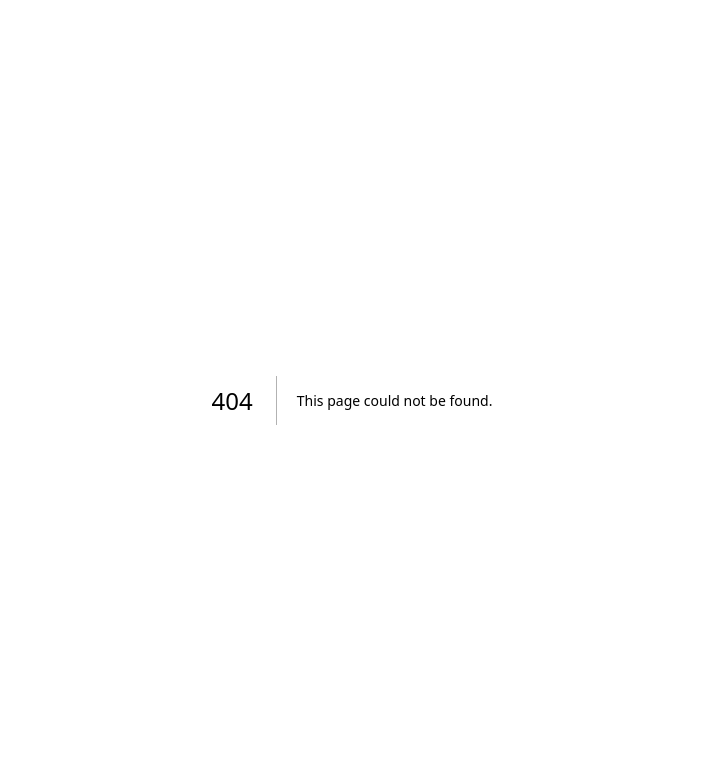
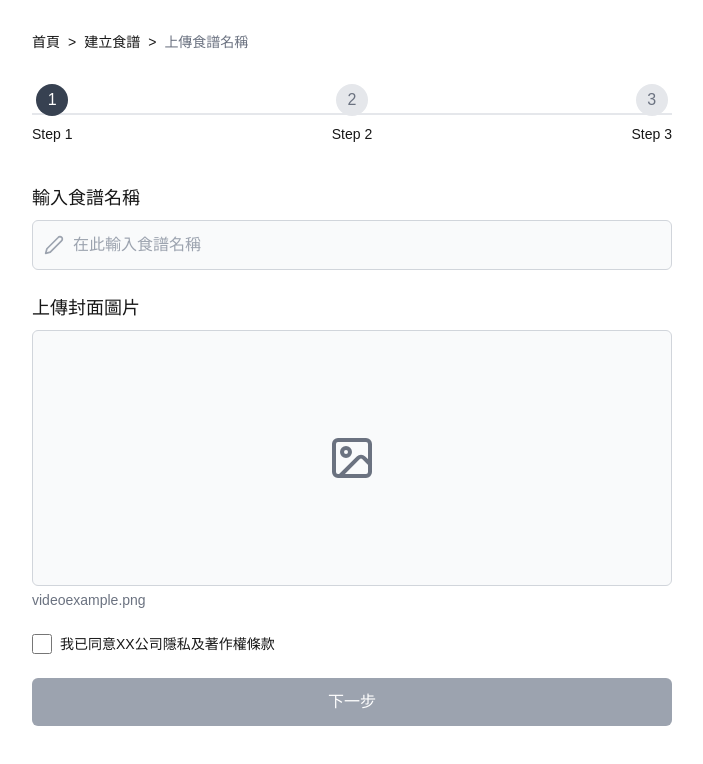
Before and after one commit to heyi5478/anna-cook, a Next.js app: page /upload-recipe in a window 1280 px wide. Before the commit this address had no page. Shown: the top 764 px of the page, without its empty margins (288-991 px from the left). Built offline with nearby package versions, Linux system fonts and the light colour scheme.

Commit message:
feat: 新增 RecipeUploadForm 元件及其相關頁面，實現食譜上傳功能，包含表單驗證和圖片預覽功能，增強用戶體驗。

```diff
--- /dev/null
+++ b/src/components/RecipeUploadLayout/index.tsx
@@ -0,0 +1,203 @@
+import type React from "react"
+
+import { useState } from "react"
+import { useForm } from "react-hook-form"
+import { zodResolver } from "@hookform/resolvers/zod"
+import { z } from "zod"
+import { cn } from "@/lib/utils"
+
+// 定義表單驗證 schema
+const recipeFormSchema = z.object({
+  recipeName: z.string().min(2, { message: "食譜名稱至少需要 2 個字元" }),
+  coverImage: z.instanceof(File).optional(),
+  agreement: z.literal(true, {
+    errorMap: () => ({ message: "請同意條款才能繼續" }),
+  }),
+})
+
+// 定義表單資料型別
+type RecipeFormValues = z.infer<typeof recipeFormSchema>
+
+export default function RecipeUploadForm() {
+  // 設定目前步驟狀態
+  const [currentStep, setCurrentStep] = useState(1)
+
+  // 設定預覽圖片狀態
+  const [imagePreview, setImagePreview] = useState<string | null>(null)
+
+  // 初始化 react-hook-form
+  const {
+    register,
+    handleSubmit,
+    formState: { errors },
+    watch,
+  } = useForm<RecipeFormValues>({
+    resolver: zodResolver(recipeFormSchema),
+    defaultValues: {
+      recipeName: "",
+      agreement: undefined,
+    },
+  })
+
+  // 處理表單提交
+  const atSubmit = (data: RecipeFormValues) => {
+    console.log("表單資料:", data)
+    setCurrentStep(2)
+  }
+
+  // 處理圖片上傳
+  const atImageChange = (e: React.ChangeEvent<HTMLInputElement>) => {
+    const file = e.target.files?.[0]
+    if (file) {
+      const reader = new FileReader()
+      reader.onloadend = () => {
+        setImagePreview(reader.result as string)
+      }
+      reader.readAsDataURL(file)
+    }
+  }
+
+  return (
+    <div className="max-w-2xl mx-auto px-4 py-8">
+      {/* 麵包屑導航 */}
+      <nav className="flex items-center gap-2 text-sm mb-8">
+        <a href="#" className="hover:underline">
+          首頁
+        </a>
+        <span>&gt;</span>
+        <a href="#" className="hover:underline">
+          建立食譜
+        </a>
+        <span>&gt;</span>
+        <span className="text-gray-500">上傳食譜名稱</span>
+      </nav>
+
+      {/* 步驟指示器 */}
+      <div className="mb-10">
+        <div className="relative flex items-center justify-between">
+          <div className="absolute left-0 right-0 top-1/2 h-0.5 -translate-y-1/2 bg-gray-200"></div>
+
+          {[1, 2, 3].map((step) => (
+            <div key={step} className="relative flex flex-col items-center">
+              <div
+                className={cn(
+                  "w-8 h-8 rounded-full flex items-center justify-center z-10",
+                  currentStep >= step ? "bg-gray-700 text-white" : "bg-gray-200 text-gray-500",
+                )}
+              >
+                {step}
+              </div>
+              <span className="mt-2 text-sm font-medium">Step {step}</span>
+            </div>
+          ))}
+        </div>
+      </div>
+
+      {/* 表單 */}
+      <form onSubmit={handleSubmit(atSubmit)}>
+        {/* 食譜名稱輸入 */}
+        <div className="mb-6">
+          <label htmlFor="recipeName" className="block text-lg font-medium mb-2">
+            輸入食譜名稱
+          </label>
+          <div className="relative">
+            <input
+              id="recipeName"
+              type="text"
+              placeholder="在此輸入食譜名稱"
+              className={cn(
+                "w-full px-10 py-3 border rounded-md bg-gray-50",
+                errors.recipeName ? "border-red-500" : "border-gray-300",
+              )}
+              {...register("recipeName")}
+            />
+            <div className="absolute left-3 top-1/2 -translate-y-1/2 text-gray-400">
+              <svg
+                xmlns="http://www.w3.org/2000/svg"
+                width="20"
+                height="20"
+                viewBox="0 0 24 24"
+                fill="none"
+                stroke="currentColor"
+                strokeWidth="2"
+                strokeLinecap="round"
+                strokeLinejoin="round"
+              >
+                <path d="M17 3a2.85 2.83 0 1 1 4 4L7.5 20.5 2 22l1.5-5.5Z"></path>
+              </svg>
+            </div>
+          </div>
+          {errors.recipeName && <p className="mt-1 text-sm text-red-500">{errors.recipeName.message}</p>}
+        </div>
+
+        {/* 上傳封面圖片 */}
+        <div className="mb-6">
+          <label htmlFor="coverImage" className="block text-lg font-medium mb-2">
+            上傳封面圖片
+          </label>
+          <div
+            className="border border-gray-300 rounded-md bg-gray-50 p-4 h-64 flex items-center justify-center cursor-pointer"
+            onClick={() => document.getElementById("coverImage")?.click()}
+          >
+            {imagePreview ? (
+              <img
+                src={imagePreview || "/placeholder.svg"}
+                alt="預覽圖片"
+                className="max-h-full max-w-full object-contain"
+              />
+            ) : (
+              <div className="text-gray-500 flex flex-col items-center">
+                <svg
+                  xmlns="http://www.w3.org/2000/svg"
+                  width="48"
+                  height="48"
+                  viewBox="0 0 24 24"
+                  fill="none"
+                  stroke="currentColor"
+                  strokeWidth="2"
+                  strokeLinecap="round"
+                  strokeLinejoin="round"
+                >
+                  <rect width="18" height="18" x="3" y="3" rx="2" ry="2"></rect>
+                  <circle cx="9" cy="9" r="2"></circle>
+                  <path d="m21 15-3.086-3.086a2 2 0 0 0-2.828 0L6 21"></path>
+                </svg>
+              </div>
+            )}
+            <input
+              id="coverImage"
+              type="file"
+              accept="image/*"
+              className="hidden"
+              {...register("coverImage", {
+                onChange: atImageChange
+              })}
+            />
+          </div>
+          <p className="mt-1 text-sm text-gray-500">videoexample.png</p>
+        </div>
+
+        {/* 同意條款 */}
+        <div className="mb-6">
+          <label className="flex items-center">
+            <input
+              type="checkbox"
+              className={cn("w-5 h-5 mr-2", errors.agreement ? "border-red-500" : "")}
+              {...register("agreement")}
+            />
+            <span className="text-sm">我已同意XX公司隱私及著作權條款</span>
+          </label>
+          {errors.agreement && <p className="mt-1 text-sm text-red-500">{errors.agreement.message}</p>}
+        </div>
+
+        {/* 下一步按鈕 */}
+        <button
+          type="submit"
+          className="w-full py-3 bg-gray-400 text-white rounded-md hover:bg-gray-500 transition-colors"
+        >
+          下一步
+        </button>
+      </form>
+    </div>
+  )
+}
--- /dev/null
+++ b/src/pages/upload-recipe/index.tsx
@@ -0,0 +1,13 @@
+import { NextPage } from 'next';
+import RecipeUploadForm from '@/components/RecipeUploadLayout';
+
+// 建立食譜頁面
+const CreateRecipePage: NextPage = () => {
+  return (
+    <div className="min-h-screen bg-white">
+      <RecipeUploadForm />
+    </div>
+  );
+};
+
+export default CreateRecipePage;
```
